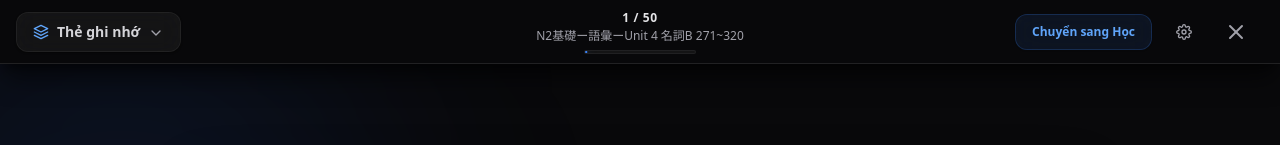
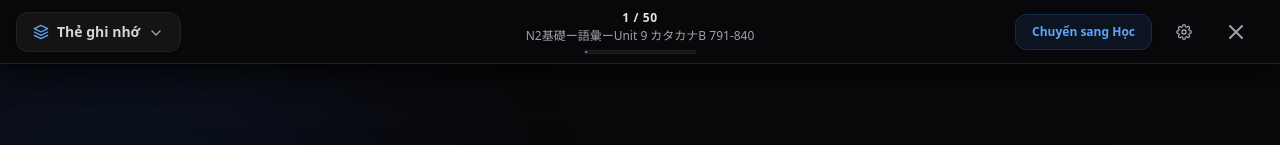
Before and after one commit to ttvinh05/jlpt-flashcard-app, a React app in the folder frontend/: page /study/deck_n2_791-840 in a window 1280 px wide. Shown: the top 145 px of the page. Built offline with nearby package versions, Linux system fonts and the light colour scheme; the HTML template or start-up script is replaced by a standard one.

Commit message:
feat(study): sync learning progress between flashcard and header via outlet context

```diff
--- a/frontend/src/components/Layout/StudyHeader.jsx
+++ b/frontend/src/components/Layout/StudyHeader.jsx
@@ -1,6 +1,6 @@
 import { FiX, FiSettings, FiChevronDown, FiBookOpen, FiAward, FiGrid, FiZap, FiLayers } from 'react-icons/fi';
 import { Button } from "@/components/ui/button";
-import { Progress } from "@/components/ui/progress"; // ĐÃ THÊM IMPORT PROGRESS
+import { Progress } from "@/components/ui/progress";
 import {
   DropdownMenu,
   DropdownMenuContent,
@@ -8,12 +8,23 @@ import {
   DropdownMenuSeparator,
   DropdownMenuTrigger,
 } from "@/components/ui/dropdown-menu";
+import { useDecks } from '@/hooks/useDecks';
+import { useNavigate, useParams } from 'react-router';
 
-export default function StudyHeader() {
+export default function StudyHeader({ progress }) {
+
+  const { decks } = useDecks()
+  const { id } = useParams()
+  const navigate = useNavigate()
+
+  const deckFiltered = decks.find(item => item.id === id)
+  const currentCard = progress?.current ?? 1
+  const totalCard = progress?.total ?? deckFiltered?.totalCards
+  const percent = (currentCard / totalCard) * 100
+
   return (
     <header className="sticky top-0 z-50 flex h-16 w-full items-center justify-between pl-4 pr-4 md:pr-6 bg-zinc-950/80 backdrop-blur-md border-b border-white/10 shadow-xl shadow-black/50 font-sans">
 
-      {/* TRÁI: Dropdown chế độ */}
       <div className="flex items-center z-10">
         <DropdownMenu>
 
@@ -64,21 +75,18 @@ export default function StudyHeader() {
         </DropdownMenu>
       </div>
 
-      {/* GIỮA: Dùng tọa độ Absolute để ép căn tâm màn hình 100% chuẩn xác */}
       <div className="absolute left-1/2 top-1/2 -translate-x-1/2 -translate-y-1/2 flex flex-col items-center justify-center text-center w-full max-w-[35%] sm:max-w-[45%] md:max-w-[50%]">
         <span className="text-xs font-bold text-zinc-200 tracking-wider">
-          1 / 50
+          {`${currentCard} / ${totalCard}`}
         </span>
         <span className="text-xs text-zinc-400 font-medium truncate w-full mt-0.5 mb-1.5 max-w-[180px] sm:max-w-[300px] md:max-w-[450px]">
-          N2基礎ー語彙ーUnit 4 名詞B 271~320
+          {deckFiltered.title}
         </span>
 
-        {/* ĐÃ THAY THẾ BẰNG COMPONENT PROGRESS CHUẨN - Ép chiều rộng w-28 để giống y xì design cũ */}
-        <Progress value={2} className="w-28 h-1 bg-white/5 border border-white/5" />
+        <Progress value={percent} className="w-28 h-1 bg-white/5 border border-white/5" />
 
       </div>
 
-      {/* PHẢI: Các nút chức năng */}
       <div className="flex items-center gap-2 md:gap-3 z-10">
         <Button
           variant="outline"
@@ -95,6 +103,7 @@ export default function StudyHeader() {
           variant="ghost"
           size="icon-lg"
           className="hover:text-rose-400 hover:bg-rose-500/10"
+          onClick={() => navigate(`/deck/${id}`)}
         >
           <FiX className="size-6" />
         </Button>
--- a/frontend/src/components/Layout/StudyLayout.jsx
+++ b/frontend/src/components/Layout/StudyLayout.jsx
@@ -1,12 +1,15 @@
 import { Outlet } from "react-router";
 import StudyHeader from "@/components/Layout/StudyHeader";
+import { useState } from "react";
 
 const StudyLayout = () => {
+    const [progress, setProgress] = useState({})
+
     return (
         <div className="min-h-screen bg-zinc-950 text-slate-100">
-        <StudyHeader />
+        <StudyHeader progress={progress} />
         <main>
-            <Outlet />
+            <Outlet context={{ setProgress }} />
         </main>
         </div>
     )
--- a/frontend/src/pages/StudyFlashcard.jsx
+++ b/frontend/src/pages/StudyFlashcard.jsx
@@ -1,8 +1,8 @@
 import { FiShuffle, FiRotateCcw } from "react-icons/fi";
 import FlashcardItem from "../components/Flashcard/FlashcardItem";
 import { cardsData } from "../utils/mockData";
-import { useState } from "react";
-import { useParams } from "react-router";
+import { useEffect, useState } from "react";
+import { useOutletContext, useParams } from "react-router";
 
 import { Button } from "@/components/ui/button";
 
@@ -18,6 +18,8 @@ const shuffleArray = (array) => {
 const StudyFlashcard = () => {
   const { id } = useParams();
 
+  const { setProgress } = useOutletContext();
+
   const sessionCards = cardsData.filter(card => card.deckId === id);
   const [shuffleCards, setShuffleCards] = useState(sessionCards);
   const [currentIndex, setCurrentIndex] = useState(0);
@@ -27,6 +29,7 @@ const StudyFlashcard = () => {
   const [isShuffled, setIsShuffled] = useState(false);
   const [indexBeforeShuffled, setIndexBeforeShuffled] = useState(currentIndex);
   const [isFlipped, setIsFlipped] = useState(false);
+
 
   const handleUndo = () => {
     setCurrentIndex(prev => prev - 1);
@@ -58,6 +61,10 @@ const StudyFlashcard = () => {
       setIsFlipped(false);
     }
   };
+
+  useEffect(() => {
+    setProgress({current: currentIndex + 1, total: totalCards})
+  }, [currentIndex, totalCards, setProgress])
 
   return (
     <div className="h-[calc(100vh-3.5rem)] w-full flex flex-col text-slate-100 font-sans relative overflow-hidden z-0">
```
Lines whose indentation alone changed are shown as unchanged.
